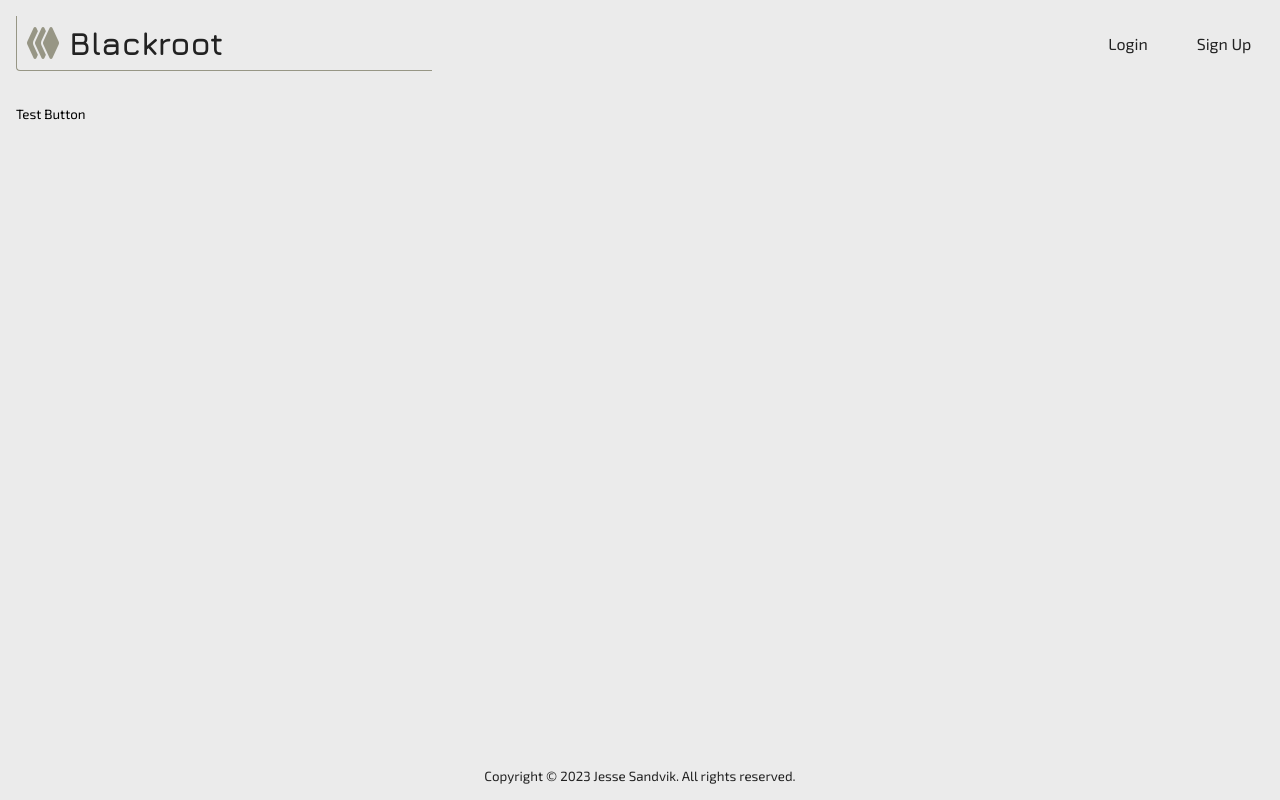
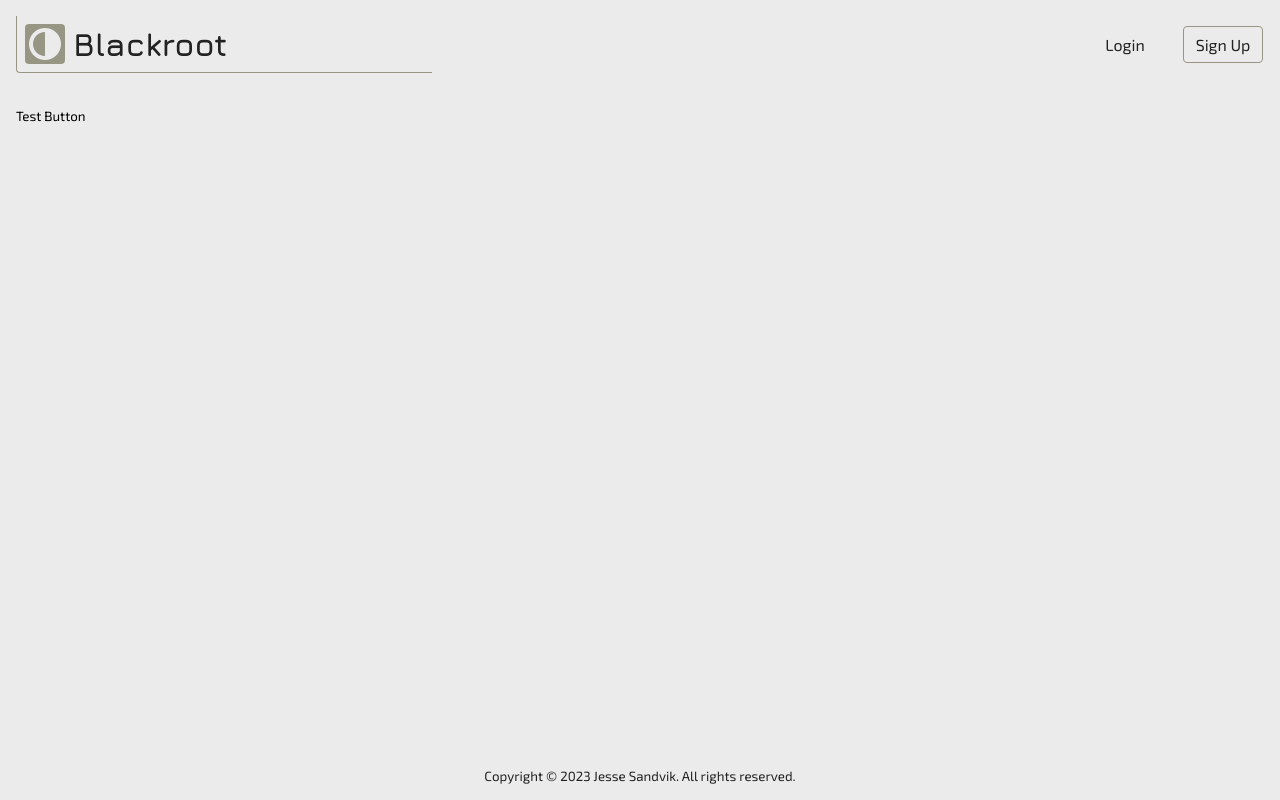
Before and after one commit to JesseSandvik/blckroot, a React (Create React App) app in the folder client/: page / in a window 1280 px wide. Built offline with nearby package versions, Linux system fonts and the light colour scheme; no server answers; the HTML template or start-up script is replaced by a standard one.

Commit message:
updated styling, further refactoring

```diff
--- a/client/src/App.css
+++ b/client/src/App.css
@@ -55,7 +55,15 @@ header .navbar-left .brand {
 }
 
 header .navbar-left .brand i {
-  color: var(--accent-color-dark);
+  align-items: center;
+  background-color: var(--accent-color-dark);
+  border-radius: 4px;
+  color: var(--default-light-color);
+  display: flex;
+  height: 40px;
+  justify-content: center;
+  width: 40px;
+  transform: rotate(180deg);
 }
 
 header .navbar-right {
@@ -68,19 +76,28 @@ header .navbar-right {
 
 header .navbar-right a {
   align-items: center;
-  border: 2px solid var(--secondary-color);
-  border-radius: 4px;
   color: var(--primary-color);
   display: flex;
   justify-content: center;
   text-align: center;
   text-transform: capitalize;
-  transition: 0.5s ease-in-out;
   width: 80px;
 }
 
-header .navbar-right a:hover {
-  background-color: var(--accent-color-medium);
+header .navbar-right ul li {
+  border: 1px solid transparent;
+  border-radius: 4px;
+  transition: 0.3s ease-in-out;
+}
+
+header .navbar-right ul li .sign-up {
+  border: 1px solid var(--accent-color-dark);
+  border-radius: 4px;
+}
+
+header .navbar-right ul li:hover {
+  border: 1px solid var(--accent-color-dark);
+  box-shadow: 0 7px 12px -5px rgba(0, 0, 0, 0.2);
 }
 
 main {
--- a/client/src/App.tsx
+++ b/client/src/App.tsx
@@ -15,6 +15,11 @@ import "./App.css";
 // type ThemeContextType = "light" | "dark";
 // const ThemeContext = createContext<ThemeContextType>("light");
 
+/**
+ * TODO: Inspiration quote generator, display new quote daily.
+ * Make a separate API with database for the quotes?
+ */
+
 function App() {
   const { user } = useContext(AuthContext);
   const location = useLocation();
@@ -31,7 +36,7 @@ function App() {
             <ul>
               <li>
                 <NavLink className="navbar brand" to="/">
-                  <i className="fa-solid fa-layer-group"></i>blackroot
+                  <i className="fa-solid fa-circle-half-stroke"></i>blackroot
                 </NavLink>
               </li>
             </ul>
@@ -45,7 +50,9 @@ function App() {
               )}
               {location.pathname !== "/signup" && (
                 <li>
-                  <NavLink to="/signup">sign up</NavLink>
+                  <NavLink className="sign-up" to="/signup">
+                    sign up
+                  </NavLink>
                 </li>
               )}
             </ul>
```
